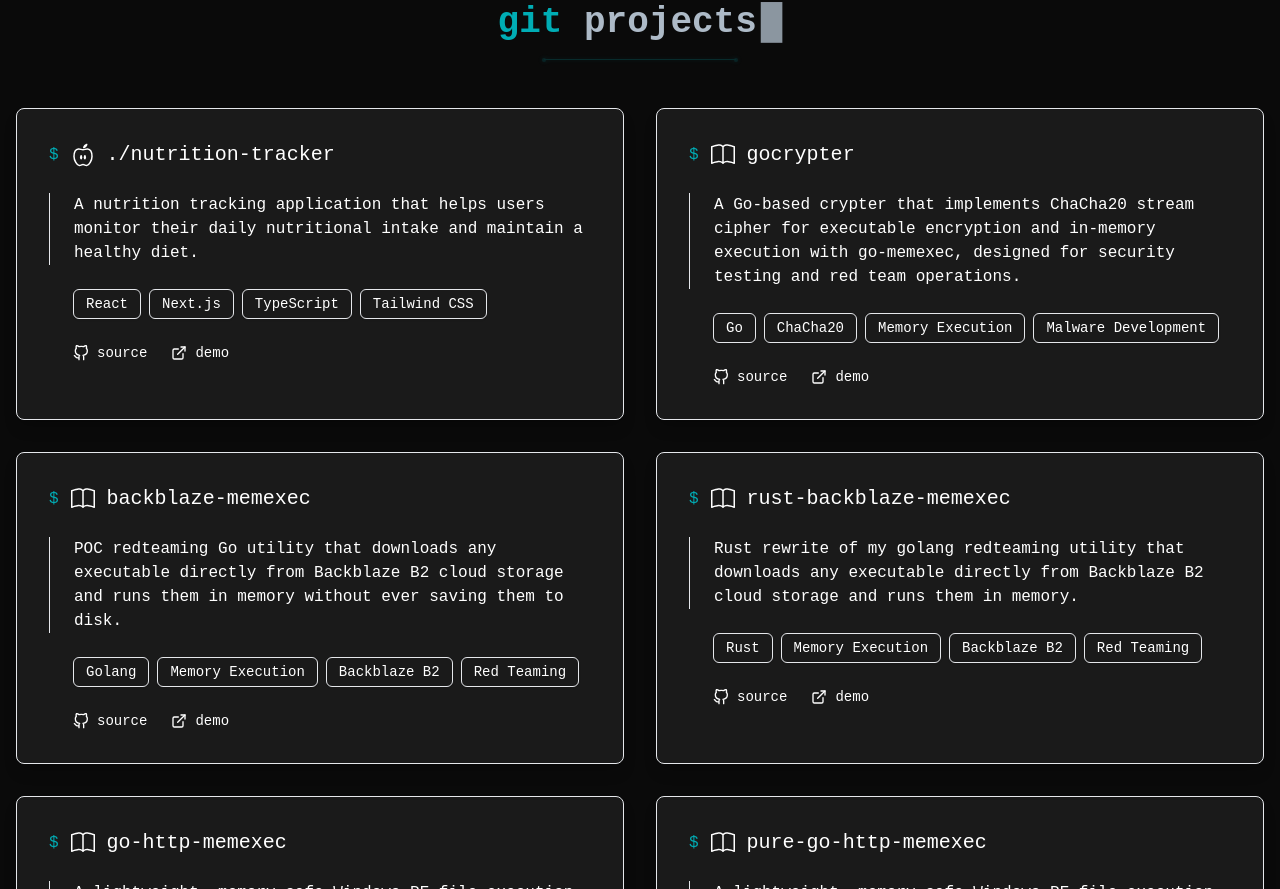
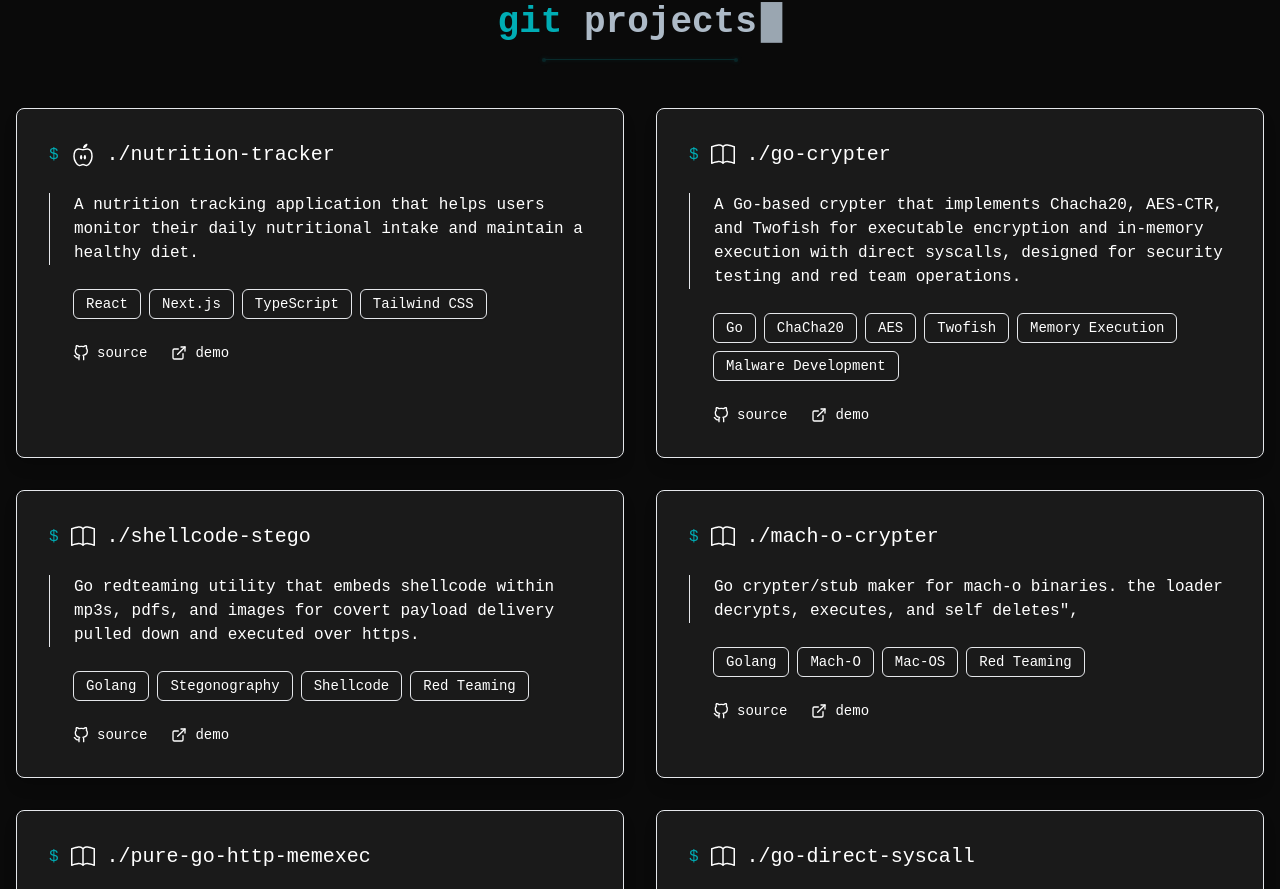
Before and after one commit to carved4/portfolio, a Next.js app: page / in a window 1280 px wide. Shown: the part 1911-2800 px from the top of the page. Built offline with nearby package versions, Linux system fonts and the light colour scheme.

Commit message:
new projects

```diff
--- a/src/components/Projects.tsx
+++ b/src/components/Projects.tsx
@@ -18,39 +18,31 @@ const projects = [
     icon: IoNutritionOutline,
   },
   {
-    title: 'gocrypter',
-    description: 'A Go-based crypter that implements ChaCha20 stream cipher for executable encryption and in-memory execution with go-memexec, designed for security testing and red team operations.',
-    tech: ['Go', 'ChaCha20', 'Memory Execution', 'Malware Development'],
-    github: 'https://github.com/carved4/gocrypter',
-    live: 'https://github.com/carved4/gocrypter/blob/main/README.md',
+    title: './go-crypter',
+    description: 'A Go-based crypter that implements Chacha20, AES-CTR, and Twofish for executable encryption and in-memory execution with direct syscalls, designed for security testing and red team operations.',
+    tech: ['Go', 'ChaCha20', 'AES', 'Twofish', 'Memory Execution', 'Malware Development'],
+    github: 'https://github.com/carved4/go-crypter',
+    live: 'https://github.com/carved4/go-crypter/blob/main/README.md',
     icon: BsBook,
   },
   {
-    title: 'backblaze-memexec',
-    description: 'POC redteaming Go utility that downloads any executable directly from Backblaze B2 cloud storage and runs them in memory without ever saving them to disk.',
-    tech: ['Golang', 'Memory Execution', 'Backblaze B2', 'Red Teaming'],
-    github: 'https://github.com/carved4/backblaze-memexec',
-    live: 'https://github.com/carved4/backblaze-memexec/blob/main/README.md',
+    title: './shellcode-stego',
+    description: 'Go redteaming utility that embeds shellcode within mp3s, pdfs, and images for covert payload delivery pulled down and executed over https.',
+    tech: ['Golang', 'Stegonography', 'Shellcode', 'Red Teaming'],
+    github: 'https://github.com/carved4/shellcode-stego',
+    live: 'https://github.com/carved4/shellcode-stego?tab=readme-ov-file#demo',
     icon: BsBook,
   },
   {
-    title: 'rust-backblaze-memexec',
-    description: 'Rust rewrite of my golang redteaming utility that downloads any executable directly from Backblaze B2 cloud storage and runs them in memory.',
-    tech: ['Rust', 'Memory Execution', 'Backblaze B2', 'Red Teaming'],
-    github: 'https://github.com/carved4/rust-backblaze-memexec',
-    live: 'https://github.com/carved4/rust-backblaze-memexec/blob/main/README.md',
+    title: './mach-o-crypter',
+    description: 'Go crypter/stub maker for mach-o binaries. the loader decrypts, executes, and self deletes",',
+    tech: ['Golang', 'Mach-O', 'Mac-OS', 'Red Teaming'],
+    github: 'https://github.com/carved4/mach-o-crypter',
+    live: 'https://github.com/carved4/mach-o-crypter/blob/main/README.md',
     icon: BsBook,
   },
   {
-    title: 'go-http-memexec',
-    description: 'A lightweight, memory-safe Windows PE file execution tool that downloads and executes payloads in memory.',
-    tech: ['C++', 'Memory Execution', 'Malware Development', 'Golang'],
-    github: 'https://github.com/carved4/go-http-memexec',
-    live: 'https://github.com/carved4/go-http-memexec/blob/main/README.md',
-    icon: BsBook,
-  },
-  {
-    title: 'pure-go-http-memexec',
+    title: './pure-go-http-memexec',
     description: 'A lightweight, memory-safe Windows PE file execution tool that downloads and executes payloads without ever touching the disk. Supports both executables and DLLs.',
     tech: ['Golang', 'Red Teaming', 'Malware Development'],
     github: 'https://github.com/carved4/pure-go-http-memexec',
@@ -58,7 +50,7 @@ const projects = [
     icon: BsBook,
   },
   {
-    title: 'go-direct-syscall',
+    title: './go-direct-syscall',
     description: 'A Go library providing TRUE direct Windows API syscalls using external assembly and PE parsing. This library enables developers to call any Windows API function directly through syscalls, bypassing traditional API hooking points.',
     tech: ['Golang', 'Assembly', 'Windows API', 'System Programming'],
     github: 'https://github.com/carved4/go-direct-syscall',
@@ -66,7 +58,7 @@ const projects = [
     icon: BsBook,
   },
   {
-    title: 'convert.sh',
+    title: './convert.sh',
     description: 'A versatile file conversion platform that enables users to seamlessly transform documents and media files between different formats with an intuitive drag-and-drop interface.',
     tech: ['Vite', 'Tailwind', 'Javascript', 'Next.js', 'Node.js'],
     github: 'https://github.com/carved4/fileconversionhub',
@@ -74,7 +66,7 @@ const projects = [
     icon: BsFileEarmarkArrowUp,
   },
   {
-    title: 'leetcode --help',
+    title: './leetcode --help',
     description: 'An intelligent LeetCode problem analysis tool that provides optimization suggestions, complexity analysis, and problem-solving approaches to improve coding skills.',
     tech: ['Python', 'GraphQL', 'HTML', 'Vercel'],
     github: 'https://github.com/carved4/leethelper',
```
